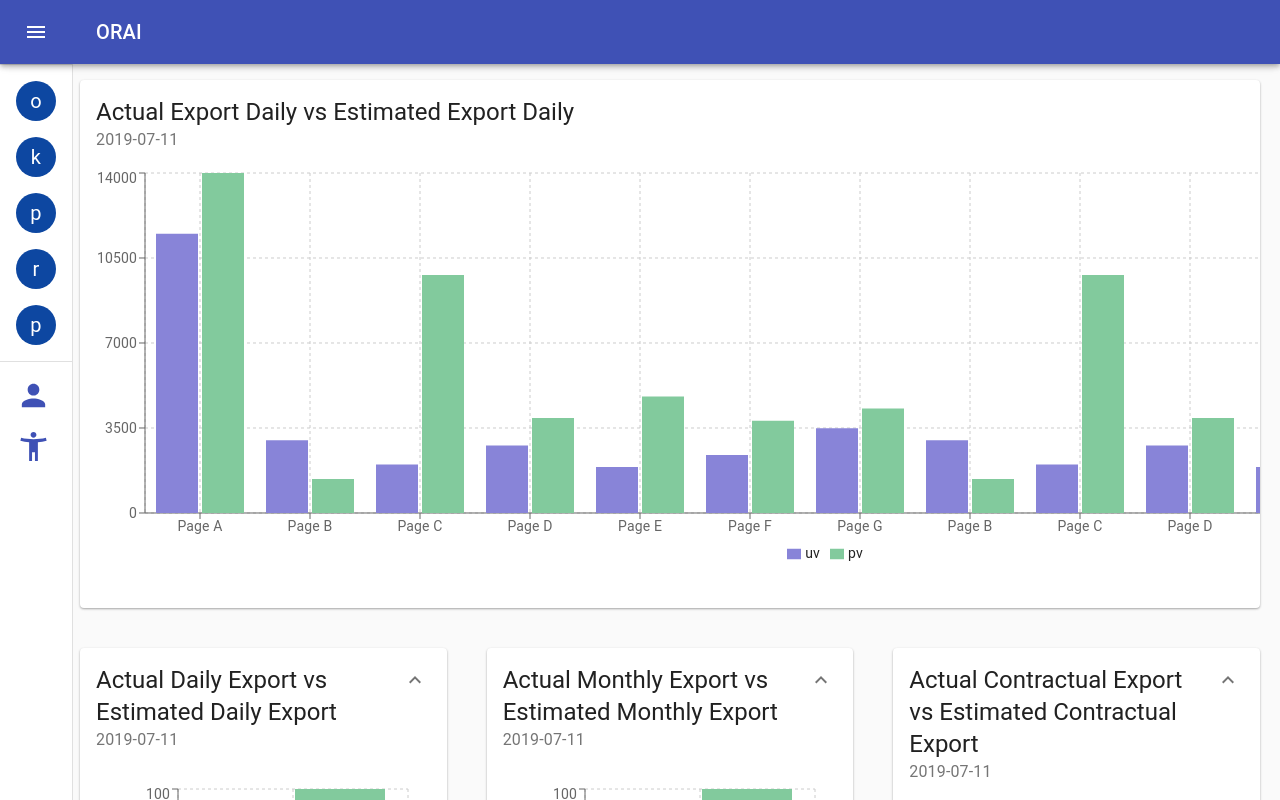
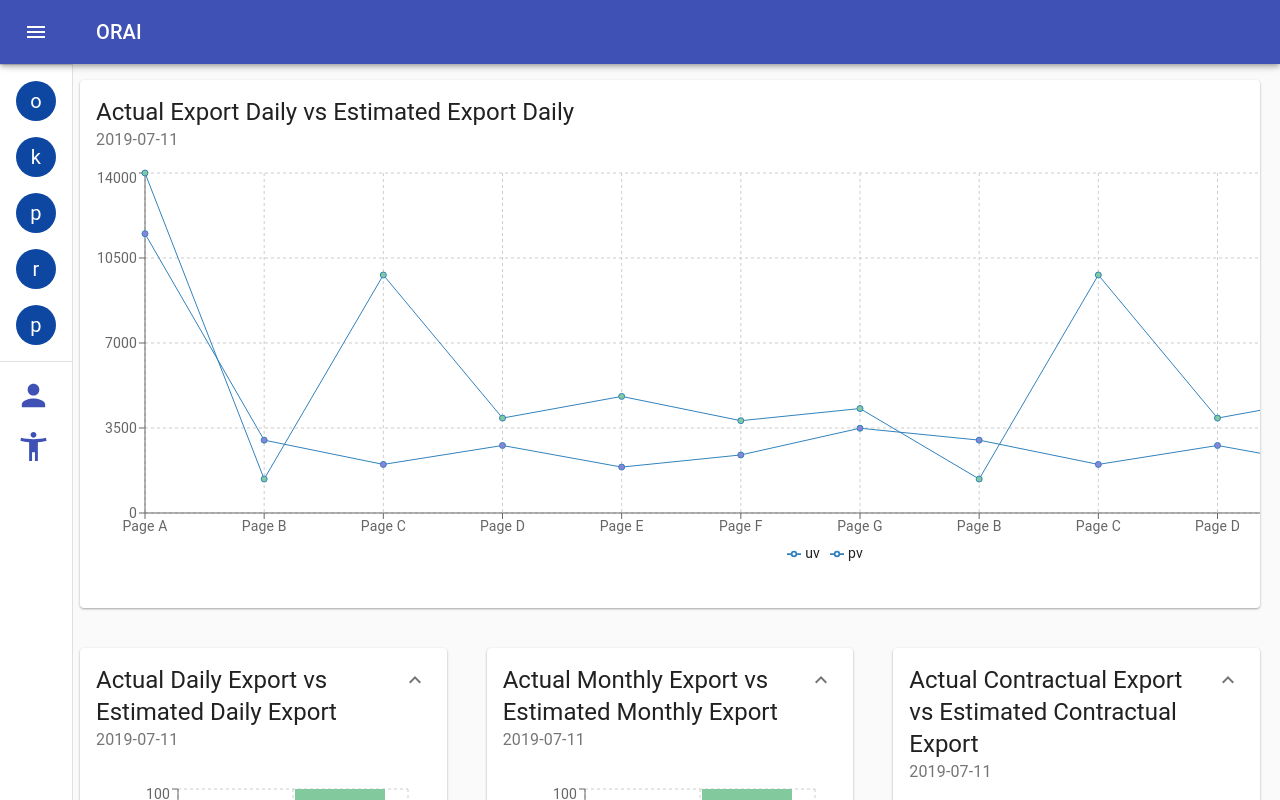
Before and after one commit to surya1304-zz/main_app, a React (Create React App) app: page /plants/1 in a window 1280 px wide. Shown: the top 800 px of the page. Built offline with nearby package versions, Linux system fonts and the light colour scheme.

Commit message:
Added State to sidebar

```diff
--- a/src/Components/Card/largeCard.component.js
+++ b/src/Components/Card/largeCard.component.js
@@ -7,13 +7,13 @@ import CardHeader from "@material-ui/core/CardHeader";
 import CardContent from "@material-ui/core/CardContent";
 import Typography from "@material-ui/core/Typography";
 import {
-    BarChart,
+    LineChart,
     CartesianGrid,
     XAxis,
     YAxis,
     Tooltip,
     Legend,
-    Bar
+    Line
 } from "recharts";
 
 const useStyles = makeStyles(theme => ({
@@ -131,15 +131,15 @@ const LargeTiles = ({ first,second }) => {
                 subheader="2019-07-11"
             />
             <div className={classes.linechart}>
-                <BarChart width={1500} height={400} data={data}>
+                <LineChart width={1500} height={400} data={data}>
                     <CartesianGrid strokeDasharray="3 3" />
                     <XAxis dataKey="name" />
                     <YAxis />
                     <Tooltip />
                     <Legend />
-                    <Bar dataKey="uv" fill="#8884d8" />
-                    <Bar dataKey="pv" fill="#82ca9d" />
-                </BarChart>
+                    <Line dataKey="uv" fill="#8884d8" />
+                    <Line dataKey="pv" fill="#82ca9d" />
+                </LineChart>
             </div>
             <CardContent />
         </Card>
```
